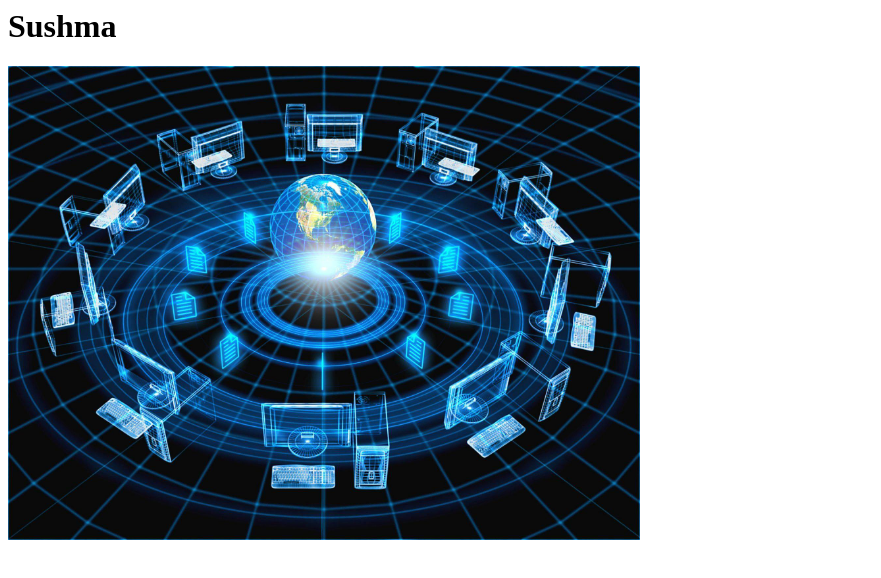
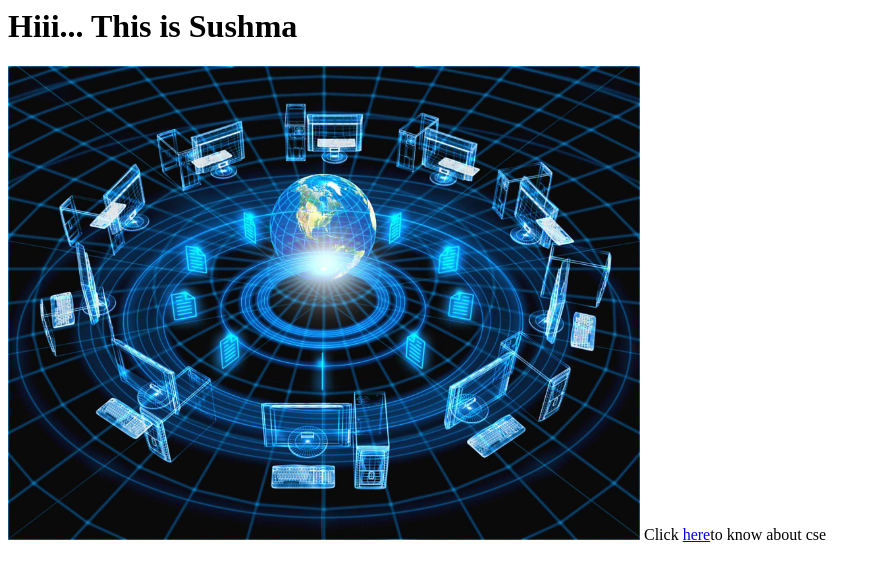
Before and after one commit to SushmaPalivela/Sushma, a plain HTML site: page index.html in a window 1280 px wide. Shown: the whole page, without its empty margins (0-881 px from the left). Drawn offline with Linux system fonts and the light colour scheme.

Commit message:
added a link

```diff
--- a/index.html
+++ b/index.html
@@ -3,7 +3,8 @@
  <title> CSE</title>
 </head>
 <body>
-<h1>Sushma</h1>
+<h1> Hiii... This is Sushma</h1>
 <img width="50%" src="cse.jpg">
+Click <a href="cse.html">here</a>to know about cse
 </body>
 </html>
```
